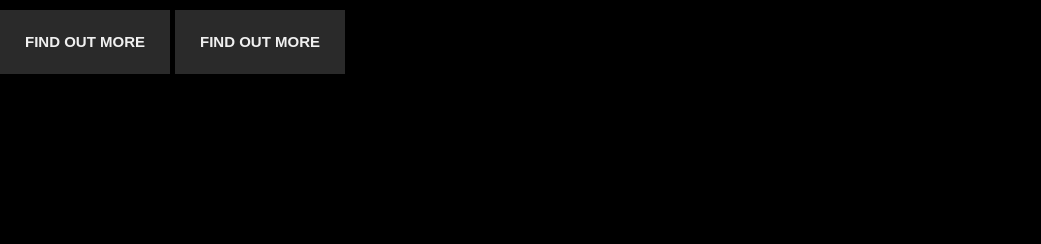
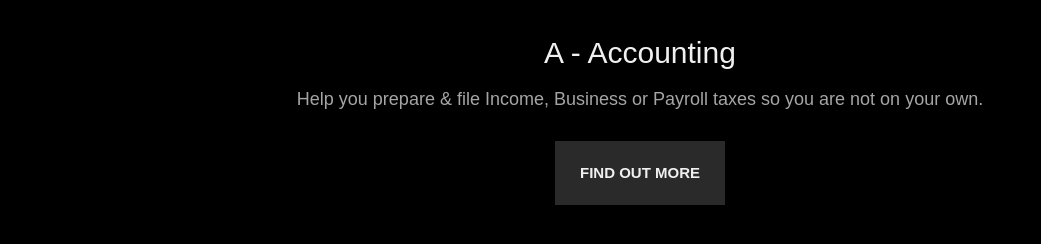
Before and after one commit to Cryneon/Lifesjusttaxing, a plain HTML site: page index.html in a window 1280 px wide. Shown: the whole page, without its empty margins (0-1041 px from the left). Drawn offline with Linux system fonts and the light colour scheme.

Commit message:
Defining the info__item component.

```diff
--- a/index.html
+++ b/index.html
@@ -7,7 +7,13 @@
     <link rel="stylesheet" href="styles/styles.css" />
   </head>
   <body>
-    <a class="btn" href="#">Find Out More</a>
-    <button class="btn">find out more</button>
+    <article class="info">
+      <h3>A - Accounting</h3>
+      <p>
+        Help you prepare & file Income, Business or Payroll taxes so you are not
+        on your own.
+      </p>
+      <a class="btn" href="#">Find Out More</a>
+    </article>
   </body>
 </html>
--- a/styles/styles.css
+++ b/styles/styles.css
@@ -43,6 +43,11 @@ h2 {
     font-weight: 700;
 }
 
+h3 {
+    font-weight: 300;
+    font-size: 2.4rem;
+}
+
 p {
     margin-top: 0;
 }
@@ -60,6 +65,9 @@ a {
     }
     h2 {
         font-size: 4rem;
+    }
+    h3 {
+        font-size: 3rem;
     }
 }
 
@@ -85,3 +93,7 @@ a {
         font-size: 1.5rem;
     }
 }
+
+.info {
+    text-align: center;
+}
```
Also changed, not shown: components/info__item.html (added, +8 -0 lines).
